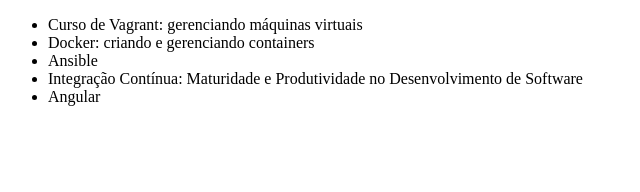
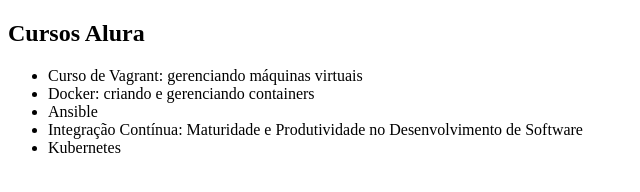
Before and after one commit to juliogiacobbo/alura-git, a plain HTML site: page index.html in a window 1280 px wide. Shown: the whole page, without its empty margins (0-640 px from the left). Drawn offline with Linux system fonts and the light colour scheme.

Commit message:
resolvendo conflito

```diff
--- a/index.html
+++ b/index.html
@@ -5,12 +5,13 @@
     <title>Lista de Cursos de DevOps da Alura</title>
 </head>
 <body>
+    <h2>Cursos Alura</h2>
     <ul>
         <li>Curso de Vagrant: gerenciando máquinas virtuais</li>
         <li>Docker: criando e gerenciando containers</li>
         <li>Ansible</li>
         <li>Integração Contínua: Maturidade e Produtividade no Desenvolvimento de Software</li>
-        <li>Angular</li>
+        <li>Kubernetes</li>
     </ul>
 </body>
 </html>
```
Also changed, not shown: 1 other file.
